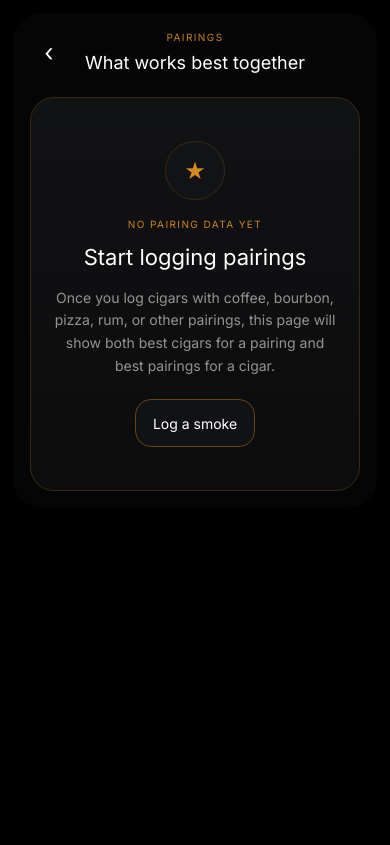
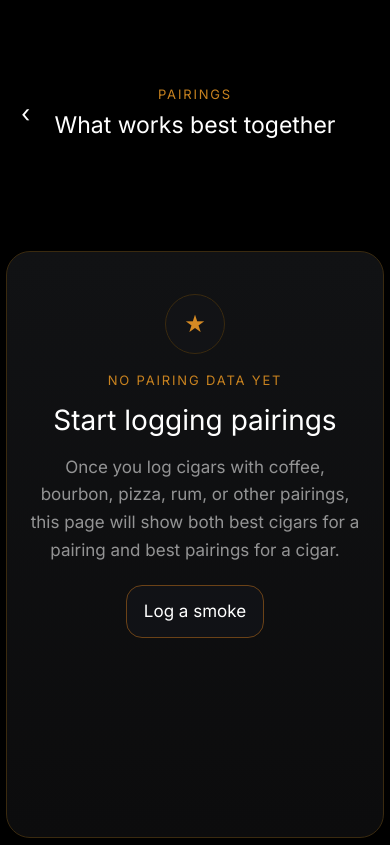
Before and after one commit to 300longdistance/my-cigar-cellar, a Next.js app: page /pairings in a window 390 px wide. Built offline with nearby package versions, Linux system fonts and the light colour scheme.

Commit message:
enlarge all data fields

```diff
--- a/src/app/globals.css
+++ b/src/app/globals.css
@@ -62,69 +62,267 @@ select {
     font-size: 17px;
   }
 }
-/* Humidor phone readability only */
+/* Humidor phone readability (larger) */
 @media (max-width: 640px) {
   .humidor-phone-readable {
-    font-size: 18px;
+    font-size: 19px;
   }
 
   .humidor-phone-readable aside,
   .humidor-phone-readable section {
     border-radius: 18px;
-    padding-left: 0.7rem;
-    padding-right: 0.7rem;
+    padding-left: 0.6rem;
+    padding-right: 0.6rem;
   }
 
   .humidor-phone-readable .text-\[10px\] {
-    font-size: 12px;
+    font-size: 13px;
   }
 
   .humidor-phone-readable .text-\[11px\],
   .humidor-phone-readable .text-\[11\.5px\] {
-    font-size: 13px;
+    font-size: 14px;
   }
 
   .humidor-phone-readable .text-\[12px\] {
-    font-size: 14px;
+    font-size: 15px;
   }
 
   .humidor-phone-readable .text-\[13px\] {
-    font-size: 15px;
+    font-size: 16px;
   }
 
   .humidor-phone-readable .text-\[14px\],
   .humidor-phone-readable .text-\[14\.5px\] {
-    font-size: 16px;
+    font-size: 17px;
   }
 
   .humidor-phone-readable .text-\[15px\] {
-    font-size: 17px;
+    font-size: 18px;
   }
 
   .humidor-phone-readable .text-\[16px\] {
-    font-size: 18px;
+    font-size: 19px;
   }
 
   .humidor-phone-readable .text-\[18px\] {
-    font-size: 21px;
+    font-size: 23px;
   }
 
   .humidor-phone-readable .text-\[20px\] {
-    font-size: 23px;
+    font-size: 26px;
   }
 
   .humidor-phone-readable .text-\[22px\] {
-    font-size: 25px;
+    font-size: 28px;
   }
 
   .humidor-phone-readable input,
   .humidor-phone-readable textarea,
   .humidor-phone-readable button {
-    min-height: 44px;
+    min-height: 48px;
+    font-size: 16px;
   }
 
-  .humidor-phone-readable input,
   .humidor-phone-readable textarea {
-    line-height: 1.35;
+    line-height: 1.4;
   }
 }
+/* Smoke Log phone readability */
+@media (max-width: 640px) {
+  .smokelog-phone-readable {
+    font-size: 19px;
+  }
+
+  .smokelog-phone-readable aside,
+  .smokelog-phone-readable section {
+    border-radius: 18px;
+    padding-left: 0.6rem;
+    padding-right: 0.6rem;
+  }
+
+  .smokelog-phone-readable .text-\[10px\] {
+    font-size: 13px;
+  }
+
+  .smokelog-phone-readable .text-\[11px\],
+  .smokelog-phone-readable .text-\[11\.5px\] {
+    font-size: 14px;
+  }
+
+  .smokelog-phone-readable .text-\[12px\] {
+    font-size: 15px;
+  }
+
+  .smokelog-phone-readable .text-\[13px\] {
+    font-size: 16px;
+  }
+
+  .smokelog-phone-readable .text-\[14px\],
+  .smokelog-phone-readable .text-\[14\.5px\] {
+    font-size: 17px;
+  }
+
+  .smokelog-phone-readable .text-\[15px\] {
+    font-size: 18px;
+  }
+
+  .smokelog-phone-readable .text-\[16px\] {
+    font-size: 20px;
+  }
+
+  .smokelog-phone-readable .text-\[18px\] {
+    font-size: 23px;
+  }
+
+  .smokelog-phone-readable .text-\[20px\] {
+    font-size: 26px;
+  }
+
+  .smokelog-phone-readable .text-\[22px\] {
+    font-size: 28px;
+  }
+
+  .smokelog-phone-readable input,
+  .smokelog-phone-readable textarea,
+  .smokelog-phone-readable button {
+    min-height: 48px;
+    font-size: 16px;
+  }
+
+  .smokelog-phone-readable textarea {
+    line-height: 1.4;
+  }
+}
+/* Notebook / Smokes phone readability */
+@media (max-width: 640px) {
+  .smokes-phone-readable {
+    font-size: 19px;
+  }
+
+  .smokes-phone-readable aside,
+  .smokes-phone-readable section {
+    border-radius: 18px;
+    padding-left: 0.6rem;
+    padding-right: 0.6rem;
+  }
+
+  .smokes-phone-readable .text-\[10px\] {
+    font-size: 13px;
+  }
+
+  .smokes-phone-readable .text-\[11px\],
+  .smokes-phone-readable .text-\[11\.5px\] {
+    font-size: 14px;
+  }
+
+  .smokes-phone-readable .text-\[12px\] {
+    font-size: 15px;
+  }
+
+  .smokes-phone-readable .text-\[13px\] {
+    font-size: 16px;
+  }
+
+  .smokes-phone-readable .text-\[14px\],
+  .smokes-phone-readable .text-\[14\.5px\] {
+    font-size: 17px;
+  }
+
+  .smokes-phone-readable .text-\[15px\] {
+    font-size: 18px;
+  }
+
+  .smokes-phone-readable .text-\[16px\] {
+    font-size: 20px;
+  }
+
+  .smokes-phone-readable .text-\[18px\] {
+    font-size: 23px;
+  }
+
+  .smokes-phone-readable .text-\[20px\] {
+    font-size: 26px;
+  }
+
+  .smokes-phone-readable .text-\[22px\] {
+    font-size: 28px;
+  }
+
+  .smokes-phone-readable input,
+  .smokes-phone-readable textarea,
+  .smokes-phone-readable button {
+    min-height: 48px;
+    font-size: 16px;
+  }
+
+  .smokes-phone-readable textarea {
+    line-height: 1.4;
+  }
+}
+/* Pairings phone readability */
+@media (max-width: 640px) {
+  .pairings-phone-readable {
+    font-size: 19px;
+  }
+
+  .pairings-phone-readable aside,
+  .pairings-phone-readable section {
+    border-radius: 18px;
+    padding-left: 0.6rem;
+    padding-right: 0.6rem;
+  }
+
+  .pairings-phone-readable .text-\[10px\] {
+    font-size: 13px;
+  }
+
+  .pairings-phone-readable .text-\[11px\],
+  .pairings-phone-readable .text-\[11\.5px\] {
+    font-size: 14px;
+  }
+
+  .pairings-phone-readable .text-\[12px\] {
+    font-size: 15px;
+  }
+
+  .pairings-phone-readable .text-\[13px\] {
+    font-size: 16px;
+  }
+
+  .pairings-phone-readable .text-\[14px\],
+  .pairings-phone-readable .text-\[14\.5px\] {
+    font-size: 17px;
+  }
+
+  .pairings-phone-readable .text-\[15px\] {
+    font-size: 18px;
+  }
+
+  .pairings-phone-readable .text-\[16px\] {
+    font-size: 20px;
+  }
+
+  .pairings-phone-readable .text-\[18px\] {
+    font-size: 23px;
+  }
+
+  .pairings-phone-readable .text-\[20px\] {
+    font-size: 26px;
+  }
+
+  .pairings-phone-readable .text-\[22px\] {
+    font-size: 28px;
+  }
+
+  .pairings-phone-readable input,
+  .pairings-phone-readable textarea,
+  .pairings-phone-readable button {
+    min-height: 48px;
+    font-size: 16px;
+  }
+
+  .pairings-phone-readable textarea {
+    line-height: 1.4;
+  }
+}
--- a/src/app/pairings/page.tsx
+++ b/src/app/pairings/page.tsx
@@ -464,9 +464,9 @@ export default function PairingsPage() {
     derivedPairingNames.length > 0 && derivedCigarNames.length > 0;
 
   return (
-    <main className="min-h-screen bg-black text-white">
-      <div className="mx-auto w-full max-w-[920px] px-3 py-3 sm:px-4 sm:py-4">
-        <div className="rounded-[28px] bg-[#050505] px-4 py-4 sm:px-5 sm:py-5">
+  <main className="pairings-phone-readable min-h-screen overflow-x-hidden bg-black text-white">
+    <div className="mx-auto w-full max-w-[1380px] px-1.5 py-1.5 sm:px-3 sm:py-3 lg:px-4 lg:py-4">
+      <div className="grid min-h-[calc(100vh-12px)] grid-cols-1 gap-2 sm:grid-cols-[290px_minmax(0,1fr)] sm:gap-3 md:grid-cols-[320px_minmax(0,1fr)] lg:grid-cols-[340px_minmax(0,1fr)]">
           <div className="mb-5 flex items-center justify-between">
             <Link
               href="/"
--- a/src/app/smoke-log/page.tsx
+++ b/src/app/smoke-log/page.tsx
@@ -447,9 +447,9 @@ function formatShortLogDate(value?: string) {
 }
 
   return (
-    <main className="min-h-screen bg-black text-white">
-      <div className="mx-auto w-full max-w-[1380px] px-2.5 py-2.5 sm:px-3 sm:py-3 lg:px-4 lg:py-4">
-  <div className="grid min-h-[calc(100vh-20px)] grid-cols-1 gap-2.5 sm:grid-cols-[290px_minmax(0,1fr)] sm:gap-3 md:grid-cols-[320px_minmax(0,1fr)] lg:grid-cols-[340px_minmax(0,1fr)]">
+    <main className="smokelog-phone-readable min-h-screen overflow-x-hidden bg-black text-white">
+      <div className="mx-auto w-full max-w-[1380px] px-1.5 py-1.5 sm:px-3 sm:py-3 lg:px-4 lg:py-4">
+  <div className="grid min-h-[calc(100vh-12px)] grid-cols-1 gap-2 sm:grid-cols-[290px_minmax(0,1fr)] sm:gap-3 md:grid-cols-[320px_minmax(0,1fr)] lg:grid-cols-[340px_minmax(0,1fr)]">
           <aside className="rounded-[24px] bg-[#050505] px-3 py-3 sm:px-4 sm:py-4">
             <div className="mb-3 flex items-center justify-between">
               <Link
--- a/src/app/smokes/page.tsx
+++ b/src/app/smokes/page.tsx
@@ -313,9 +313,9 @@ setCigars(nextCigars);
   }
 
   return (
-    <main className="min-h-screen bg-black text-white">
-      <div className="mx-auto w-full max-w-[1380px] px-2.5 py-2.5 sm:px-3 sm:py-3 lg:px-4 lg:py-4">
-        <div className="grid min-h-[calc(100vh-20px)] grid-cols-1 gap-2.5 sm:grid-cols-[290px_minmax(0,1fr)] sm:gap-3 md:grid-cols-[320px_minmax(0,1fr)] lg:grid-cols-[340px_minmax(0,1fr)]">
+    <main className="smokes-phone-readable min-h-screen overflow-x-hidden bg-black text-white">
+      <div className="mx-auto w-full max-w-[1380px] px-1.5 py-1.5 sm:px-3 sm:py-3 lg:px-4 lg:py-4">
+        <div className="grid min-h-[calc(100vh-12px)] grid-cols-1 gap-2 sm:grid-cols-[290px_minmax(0,1fr)] sm:gap-3 md:grid-cols-[320px_minmax(0,1fr)] lg:grid-cols-[340px_minmax(0,1fr)]">
           <aside className="rounded-[24px] bg-[#050505] px-3 py-3 sm:px-4 sm:py-4">
             <div className="mb-3 flex items-center justify-between">
               <Link
```
Also changed, not shown: src/app/humidor/page.tsx (+34 -104 lines).
